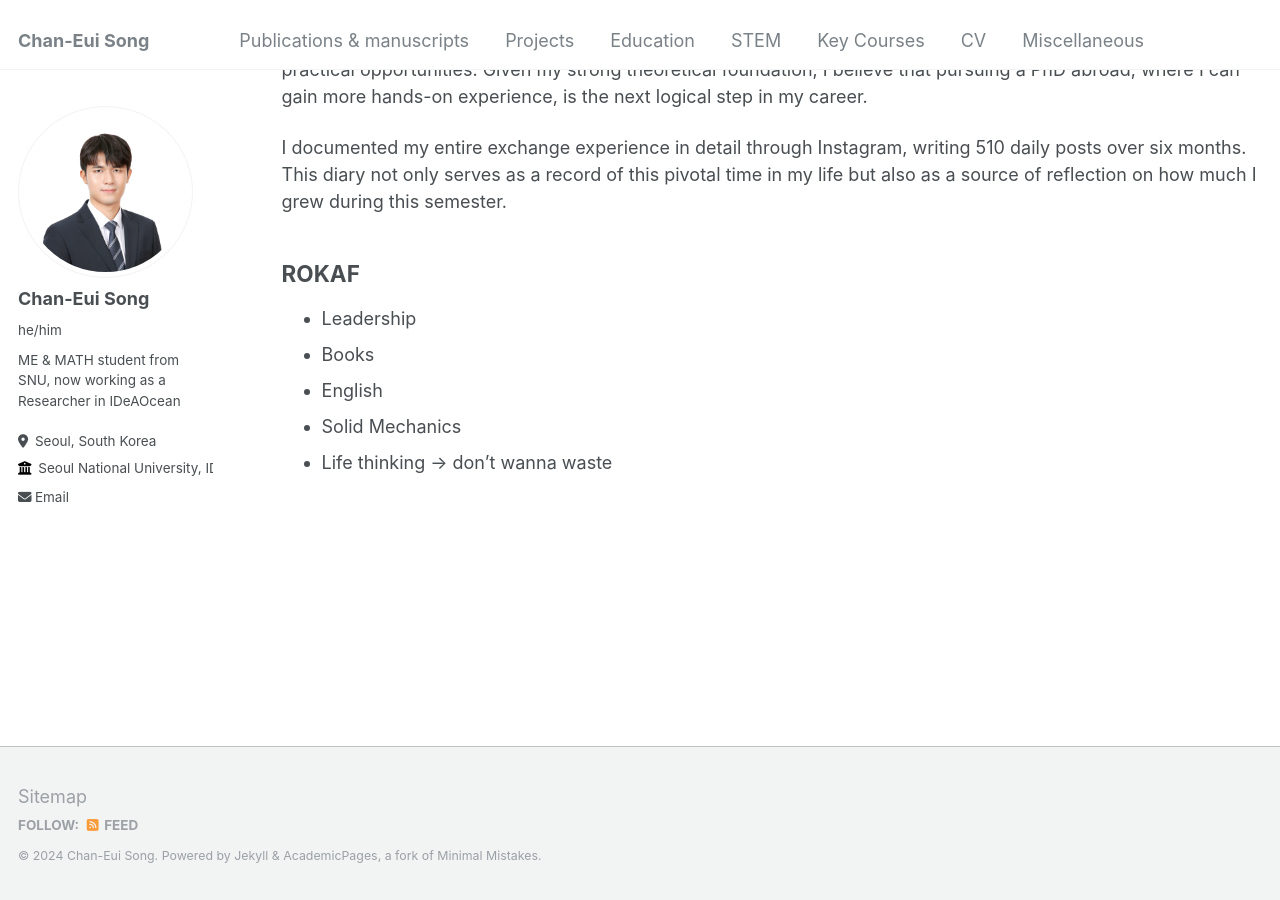
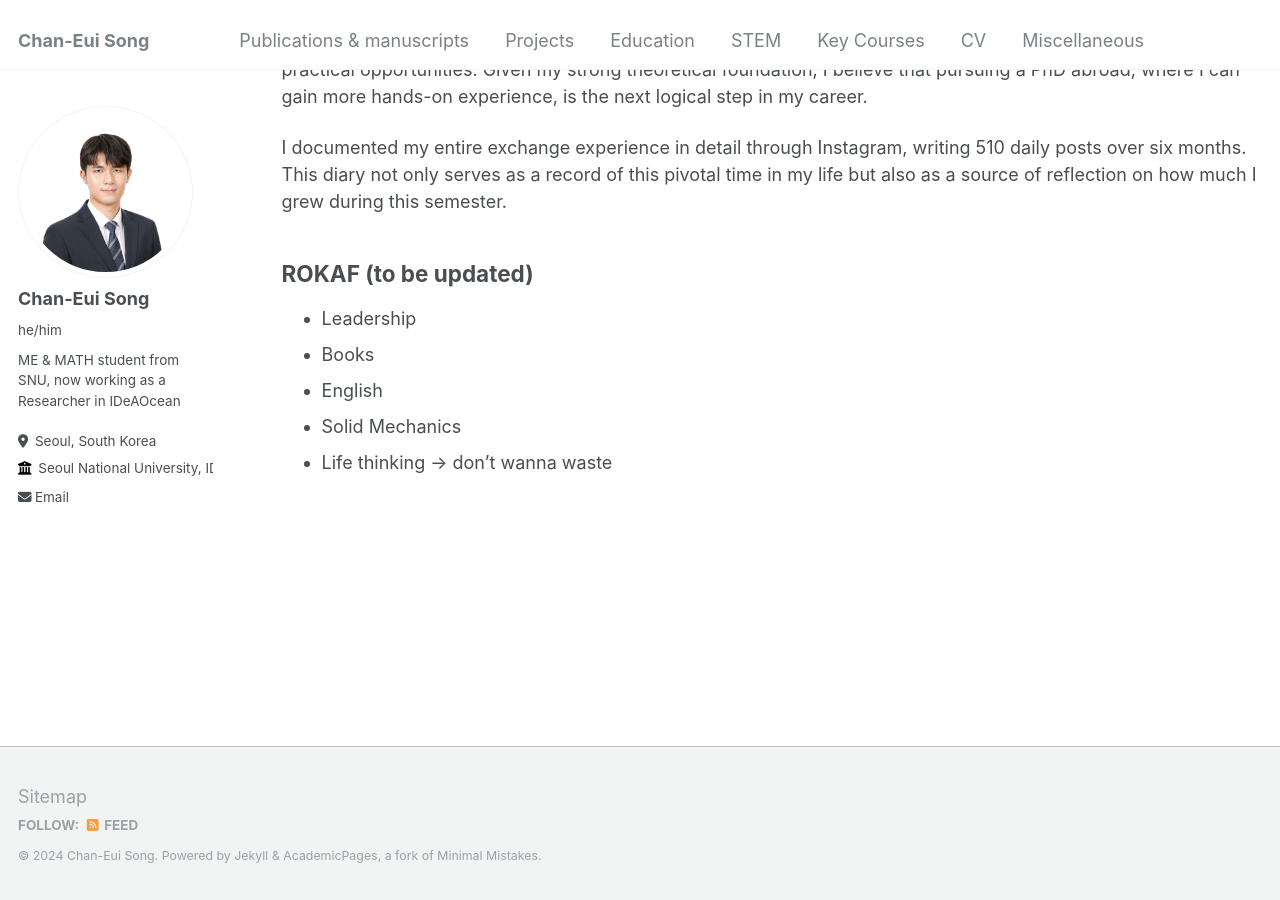
Before and after one commit to cksdml1014/chanisong, a Jekyll site: the page built from _pages/Miscellaneous.md, in a window 1280 px wide and 900 px high, scrolled down 1696 px. Built offline with Jekyll 4.4.1, drawn with Linux system fonts in a browser that asks for light colours.

Commit message:
Update Miscellaneous.md

```diff
--- a/_pages/Miscellaneous.md
+++ b/_pages/Miscellaneous.md
@@ -38,7 +38,7 @@ My experience in Germany also helped me realize the advantages of studying in re
 I documented my entire exchange experience in detail through Instagram, writing 510 daily posts over six months. This diary not only serves as a record of this pivotal time in my life but also as a source of reflection on how much I grew during this semester.
 
 
-## ROKAF
+## ROKAF (to be updated)
 - Leadership
 - Books
 - English
```
